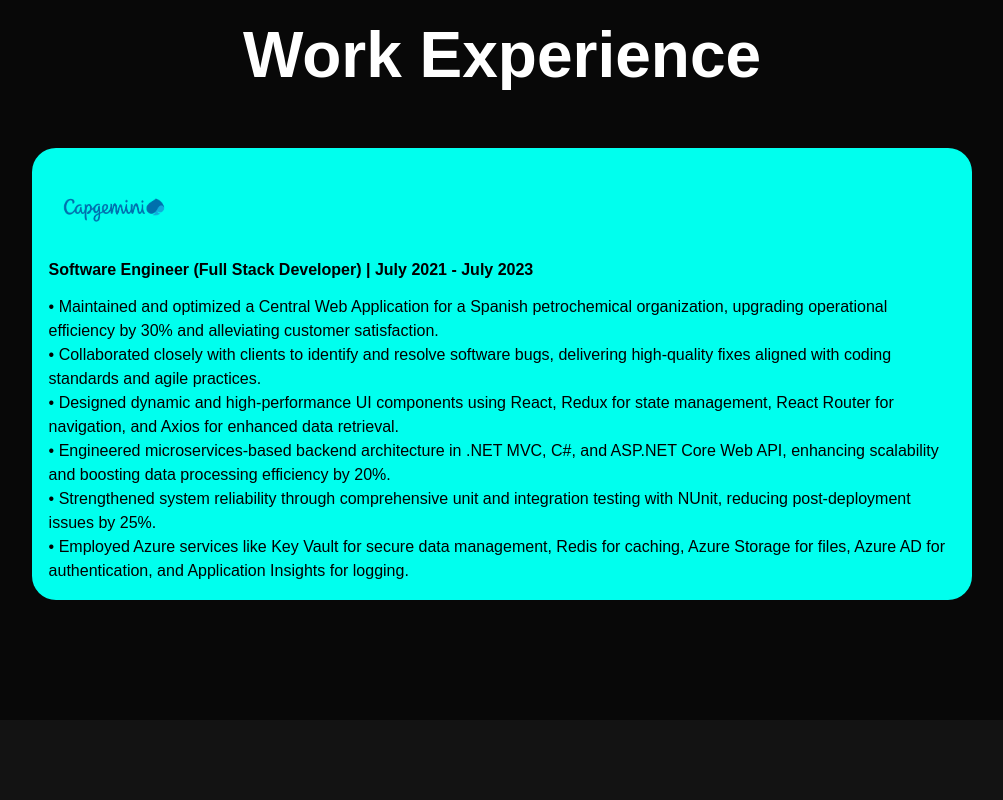
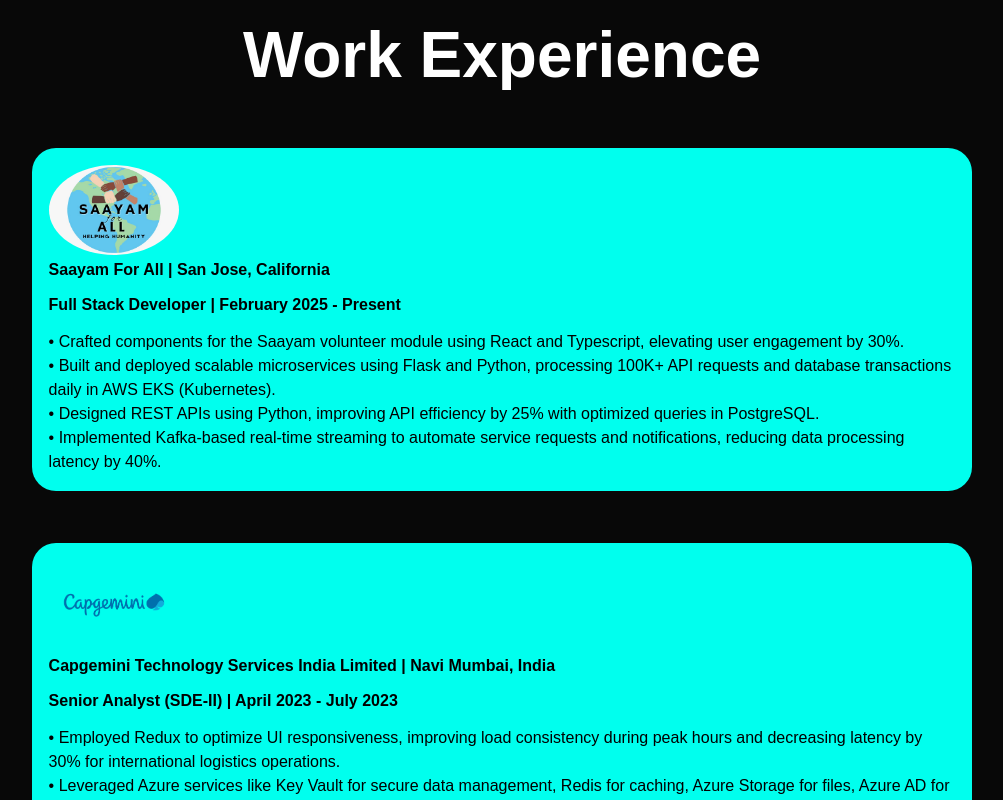
Before and after one commit to Shuchi99/Portfolio, a plain HTML site: page index.html in a window 1280 px wide. Shown: the part 2000-2800 px from the top of the page, without its empty margins (138-1141 px from the left). Drawn offline with nearby package versions, Linux system fonts and the light colour scheme.

Commit message:
Updated Work Experience section

```diff
--- a/index.html
+++ b/index.html
@@ -119,18 +119,39 @@
     <div class="projects-container">
         <div class="project-box">
             <div class="project-info">
+                <img src="Images/saayam.jpeg" class="project-logo" alt="Saayam For All Logo" />
+                <h4>Saayam For All | San Jose, California</h4><br>
+                <h4>Full Stack Developer | February 2025 - Present</h4>
+                <h3></h3>
+                <p>• Crafted components for the Saayam volunteer module using React and Typescript, elevating user engagement by 30%.<br>
+                   • Built and deployed scalable microservices using Flask and Python, processing 100K+ API requests and database transactions daily in AWS EKS (Kubernetes).<br>
+                   • Designed REST APIs using Python, improving API efficiency by 25% with optimized queries in PostgreSQL.<br>
+                   • Implemented Kafka-based real-time streaming to automate service requests and notifications, reducing data processing latency by 40%.</p>
+            </div>
+        </div>
+        <div class="project-box">
+            <div class="project-info">
                 <img src="Images/cg.jpg" class="project-logo" alt="Capgemini Logo" />
-                <!-- <h4>Capgemini Technology Services India Limited</h4><br> -->
-                <h4>Software Engineer (Full Stack Developer) | July 2021 - July 2023</h4>
+                <h4>Capgemini Technology Services India Limited | Navi Mumbai, India</h4><br>
+                <h4>Senior Analyst (SDE-II) | April 2023 - July 2023</h4>
                 <h3></h3>
-                <p>• Maintained and optimized a Central Web Application for a Spanish petrochemical organization,
-                    upgrading operational efficiency by 30% and alleviating customer satisfaction.<br>
-                    • Collaborated closely with clients to identify and resolve software bugs, delivering high-quality fixes aligned with coding standards and agile practices.<br>
-                    • Designed dynamic and high-performance UI components using React, Redux for state management, React Router for navigation, and Axios for enhanced data retrieval.<br>
-                    • Engineered microservices-based backend architecture in .NET MVC, C#, and ASP.NET Core Web API, enhancing scalability and boosting data processing efficiency by 20%.<br>
-                    • Strengthened system reliability through comprehensive unit and integration testing with NUnit, reducing post-deployment issues by 25%.<br>
-                    • Employed Azure services like Key Vault for secure data management, Redis for caching, Azure Storage for files, Azure AD for
-                    authentication, and Application Insights for logging.</p>
+                <p>• Employed Redux to optimize UI responsiveness, improving load consistency during peak hours and decreasing latency by 30% for international logistics operations.<br>
+                   • Leveraged Azure services like Key Vault for secure data management, Redis for caching, Azure Storage for files, Azure AD for authentication, and Application Insights for logging.<br>
+                   • Collaborated with clients to identify and resolve 95% of high-priority bugs within sprint cycles, ensuring compliance with coding standards, SDLC processes, and agile best practices.</p>
+            </div>
+        </div>
+        <div class="project-box">
+            <div class="project-info">
+                <img src="Images/cg.jpg" class="project-logo" alt="Capgemini Logo" />
+                <h4>Capgemini Technology Services India Limited | Navi Mumbai, India</h4><br>
+                <h4>Analyst (SDE-I) | July 2021 - April 2023</h4>
+                <h3></h3>
+                <p>• Enhanced a Central Web Application for a Spanish petrochemical organization, upgrading operational efficiency by 30%.<br>
+                   • Engineered microservices-based backend services, optimizing scalability and minimizing query execution time by 20%.<br>
+                   • Executed comprehensive unit and integration testing, lowering post-deployment issues by 25%.<br>
+                   • Refactored and optimized React components, refining user interaction speed and lowering DOM re-renders by 25%, streamlining usability for logistics teams.<br>
+                   • Deployed services on Microsoft Azure using App Services and Azure Kubernetes Service (AKS), enabling 30% faster document processing for international logistics operations.<br>
+                   • Integrated application monitoring using Datadog and Splunk, enabling real-time performance tracking, early detection of issues, and reducing system downtime by 30%.</p>
             </div>
         </div>
     </div>
@@ -185,13 +206,13 @@
     </div>
     <br>
     <div class="contact-section">
-        <div class="contact-item">
+        <!-- <div class="contact-item">
             <div class="icon-circle">
                 <i class='bx bx-current-location' ></i>
             </div>
             <h3>ADDRESS</h3>
             <p>Buffalo, NY 14214</p>
-        </div>
+        </div> -->
         <div class="contact-item">
             <div class="icon-circle">
                 <i class='bx bxs-contact'></i>
```
Also changed, not shown: Images/saayam.jpeg (added).
